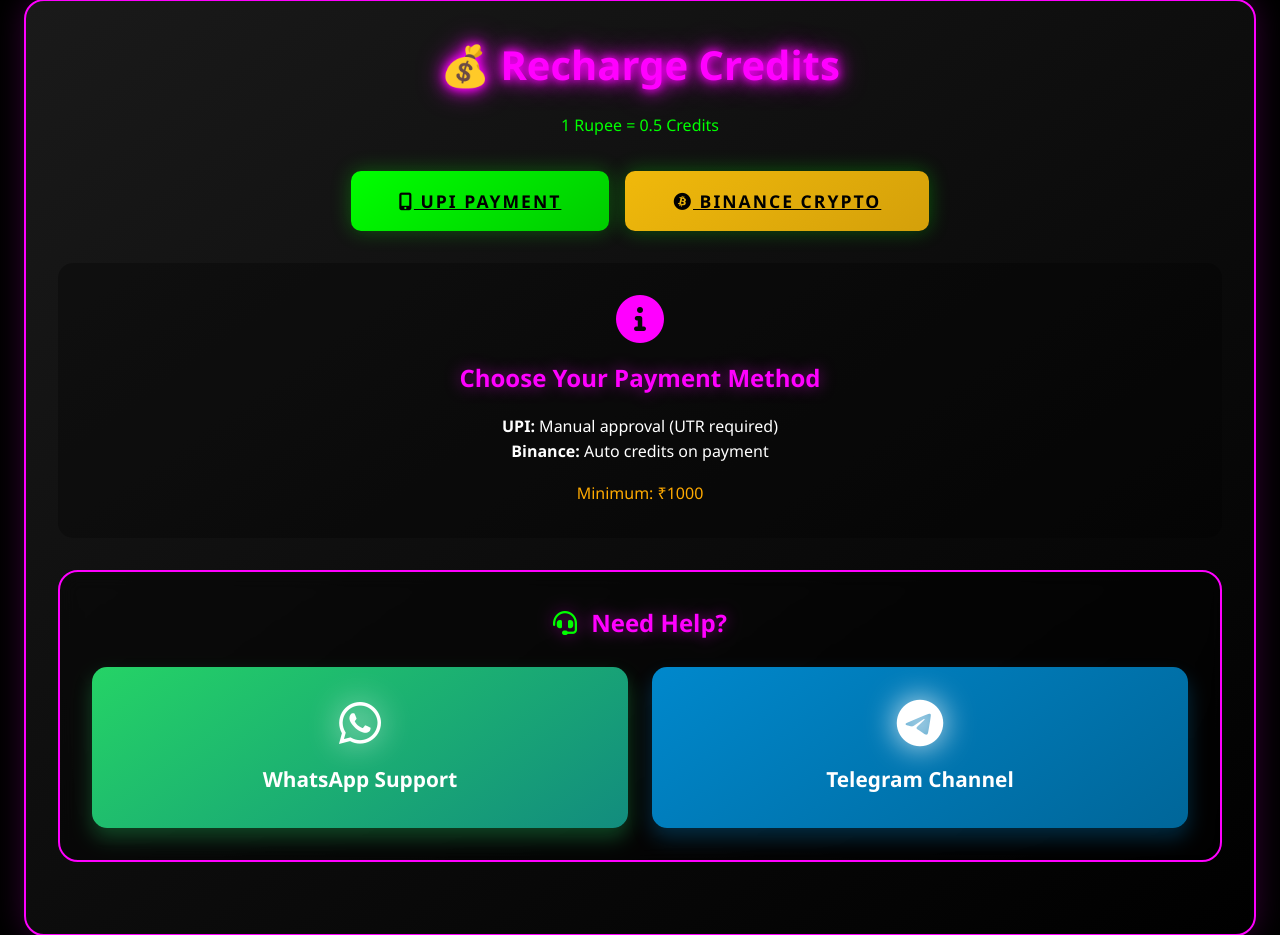
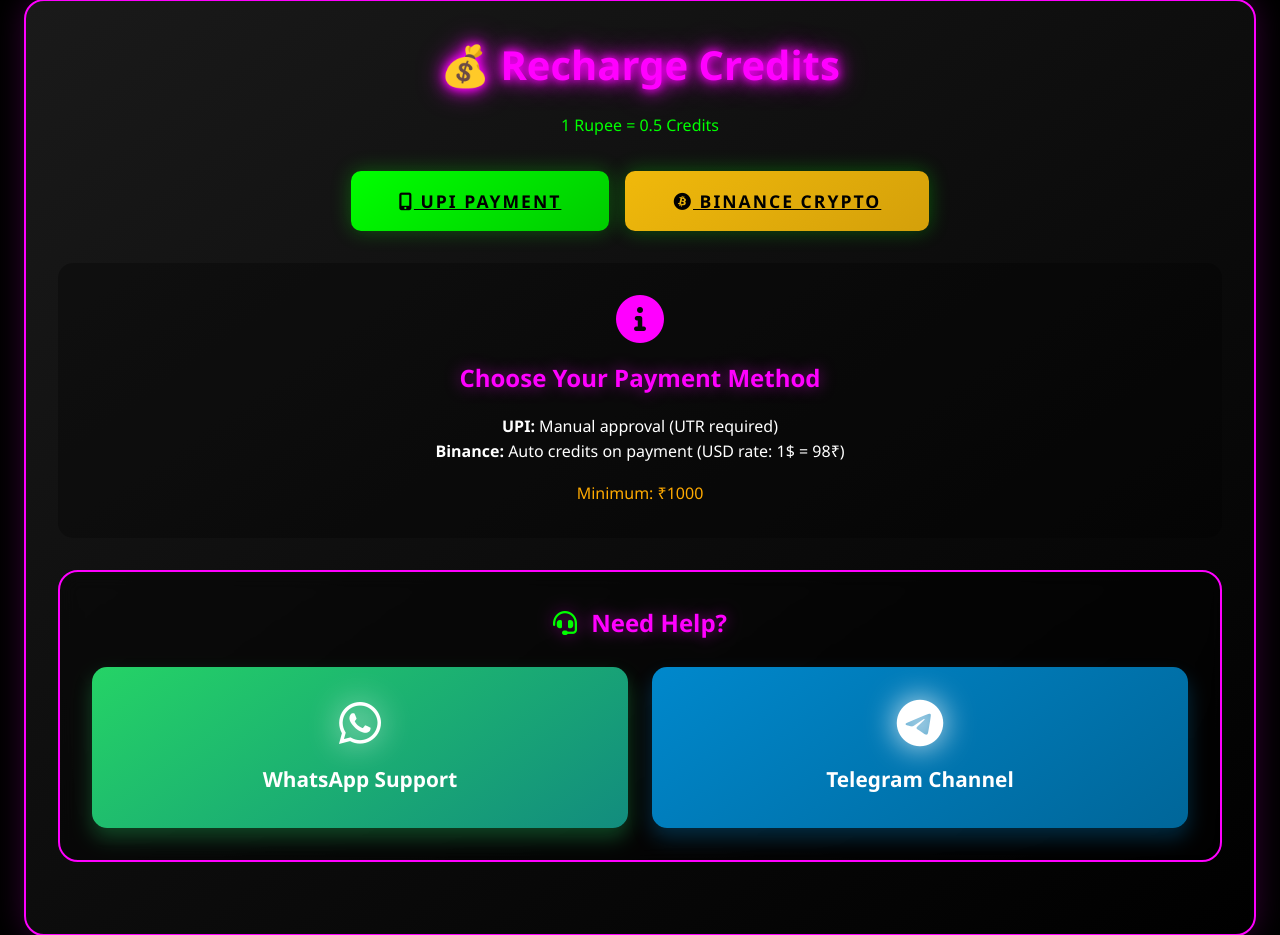
Before and after one commit to saddigamber-dev/Admin-Panels, a Flask app: page /payment in a window 1280 px wide. Shown: the part 124-1059 px from the top of the page. Run offline with Flask 3, Linux system fonts and the light colour scheme; the visitor is signed in with stand-in values (Sample User, id 1); some libraries are stand-ins or nearby versions.

Commit message:
Update payment.html

```diff
--- a/templates/payment.html
+++ b/templates/payment.html
@@ -25,7 +25,7 @@
 
                 <!-- Payment Method Selection -->
                 <div style="display: flex; gap: 1rem; margin: 2rem 0; justify-content: center; flex-wrap: wrap;">
-                    <a href="{{ url_for('upi_payment') }}" class="btn-primary" style="width: auto; padding: 1rem 3rem;">
+                    <a href="{{ url_for('upi_payment') }}" class="btn-primary" style="width: auto; padding: 1rem 3rem; background: var(--gradient-green);">
                         <i class="fas fa-mobile-alt"></i> UPI Payment
                     </a>
                     <a href="{{ url_for('binance_payment') }}" class="btn-primary" style="width: auto; padding: 1rem 3rem; background: linear-gradient(145deg, #f0b90b, #d4a00a);">
@@ -39,7 +39,7 @@
                     <h3>Choose Your Payment Method</h3>
                     <p style="margin-top: 1rem;">
                         <strong>UPI:</strong> Manual approval (UTR required)<br>
-                        <strong>Binance:</strong> Auto credits on payment
+                        <strong>Binance:</strong> Auto credits on payment (USD rate: 1$ = 98₹)
                     </p>
                     <p style="margin-top: 1rem; color: var(--accent-yellow);">
                         Minimum: ₹{{ min_recharge }}
```
